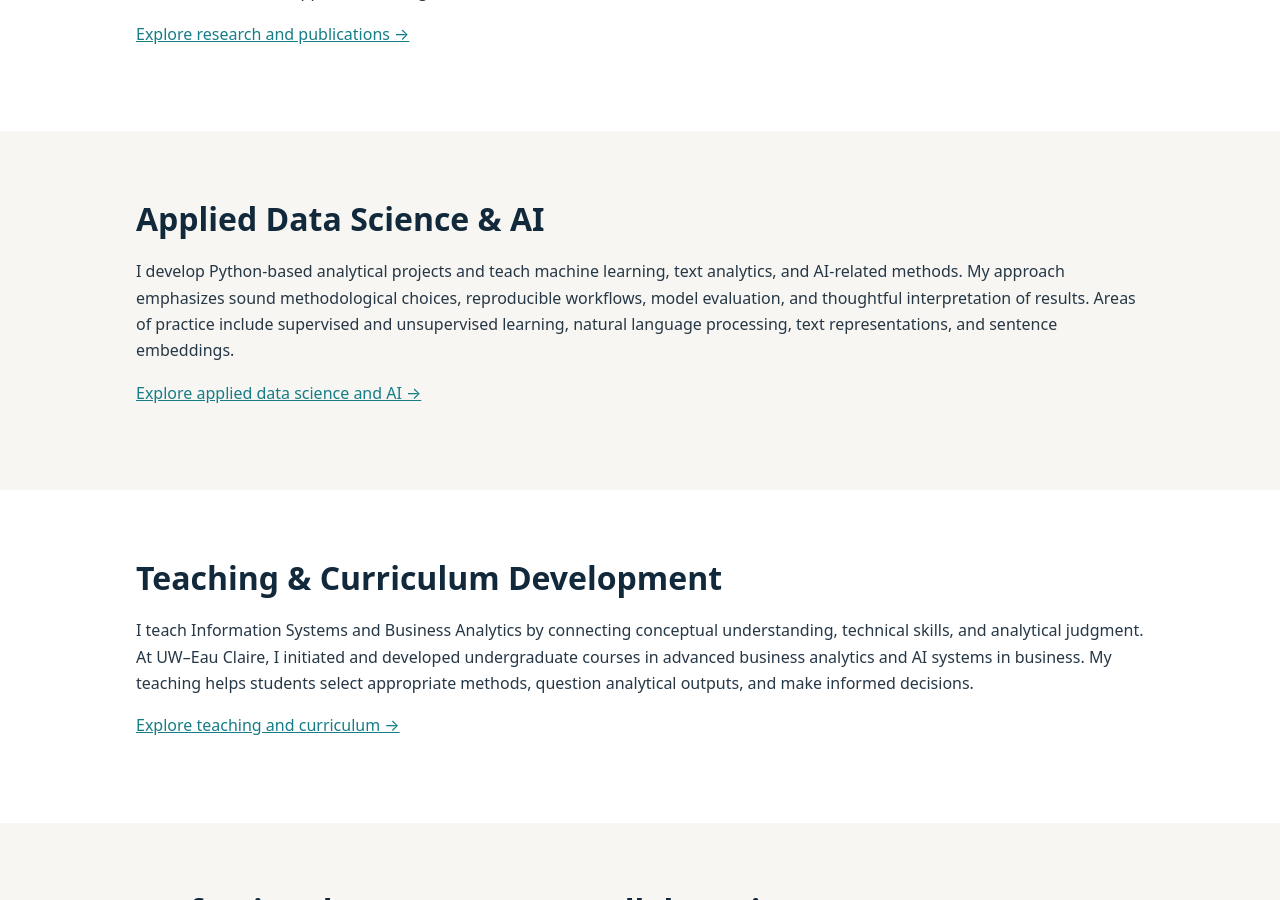
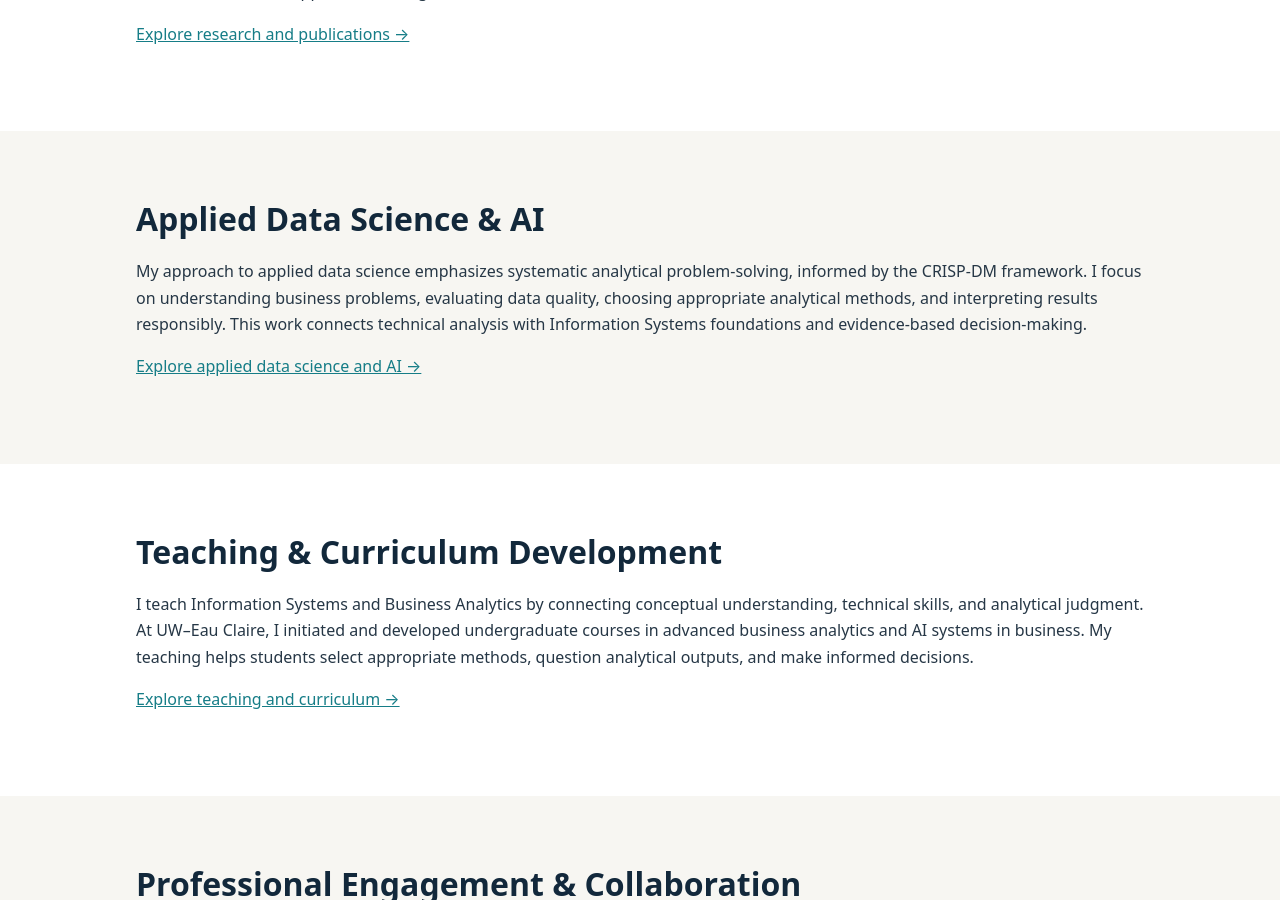
Before and after one commit to sarbottambhagat/sarbottambhagat.github.io, a Jekyll site: the page built from index.md, in a window 1280 px wide and 900 px high, scrolled down 1070 px. Built offline with Jekyll 4.4.1, drawn with Linux system fonts in a browser that asks for light colours.

Commit message:
Align homepage analytics overview with CRISP-DM

```diff
--- a/index.md
+++ b/index.md
@@ -10,7 +10,7 @@ title: Home
 <div class="actions"><a class="btn primary" href="{{ '/research/' | relative_url }}">Research &amp; Publications</a><a class="btn" href="{{ '/about/' | relative_url }}">About Me &amp; CV</a></div>
 </div><img class="hero-photo" src="{{ '/assets/css/20241001_Bhagat_Sarbottam.jpeg' | relative_url }}" alt="Professional portrait of Sarbottam Bhagat"></div></section>
 <section class="section"><div class="wrap"><h2>Research: People, Information, and Technology</h2><p>My research investigates how perceptions, motivations, social influences, and technological characteristics shape people's digital behaviors. Published studies address information sharing and verification, privacy, cybersecurity, and experiences with digital technologies. My current work increasingly examines information quality, trust, and human–AI interaction, including AI-generated information and AI-supported learning.</p><p><a href="{{ '/research/' | relative_url }}">Explore research and publications →</a></p></div></section>
-<section class="section soft"><div class="wrap"><h2>Applied Data Science &amp; AI</h2><p>I develop Python-based analytical projects and teach machine learning, text analytics, and AI-related methods. My approach emphasizes sound methodological choices, reproducible workflows, model evaluation, and thoughtful interpretation of results. Areas of practice include supervised and unsupervised learning, natural language processing, text representations, and sentence embeddings.</p><p><a href="{{ '/applied-data-science/' | relative_url }}">Explore applied data science and AI →</a></p></div></section>
+<section class="section soft"><div class="wrap"><h2>Applied Data Science &amp; AI</h2><p>My approach to applied data science emphasizes systematic analytical problem-solving, informed by the CRISP-DM framework. I focus on understanding business problems, evaluating data quality, choosing appropriate analytical methods, and interpreting results responsibly. This work connects technical analysis with Information Systems foundations and evidence-based decision-making.</p><p><a href="{{ '/applied-data-science/' | relative_url }}">Explore applied data science and AI →</a></p></div></section>
 <section class="section"><div class="wrap"><h2>Teaching &amp; Curriculum Development</h2><p>I teach Information Systems and Business Analytics by connecting conceptual understanding, technical skills, and analytical judgment. At UW–Eau Claire, I initiated and developed undergraduate courses in advanced business analytics and AI systems in business. My teaching helps students select appropriate methods, question analytical outputs, and make informed decisions.</p><p><a href="{{ '/teaching/' | relative_url }}">Explore teaching and curriculum →</a></p></div></section>
 <section class="section soft"><div class="wrap"><h2>Professional Engagement &amp; Collaboration</h2><p>My professional activities connect scholarly research, technology education, and organizational practice. I contribute through conference leadership and peer review, have participated in university–industry AI initiatives, and develop professional education on responsible AI use and information reliability. I welcome research collaborations and conversations with organizations working on information quality, human–AI interaction, and applied analytics.</p><p><a href="{{ '/engagement/' | relative_url }}">Explore engagement and collaboration →</a></p></div></section>
 <section class="section"><div class="wrap content"><h2>Connect</h2><p>I welcome scholarly collaborations, academic partnerships, and conversations about Information Systems, AI, and analytics education.</p><p><a href="mailto:BhagatS@uwec.edu">BhagatS@uwec.edu</a> · <a href="https://scholar.google.com/citations?user=XibMQWIAAAAJ&amp;hl=en">Google Scholar</a> · <a href="https://www.linkedin.com/in/sarbottamb/">LinkedIn</a> · <a href="https://github.com/sarbottambhagat">GitHub</a> · <a href="{{ '/assets/css/Bhagat_CV.pdf' | relative_url }}">Academic CV (PDF)</a></p></div></section>
```
